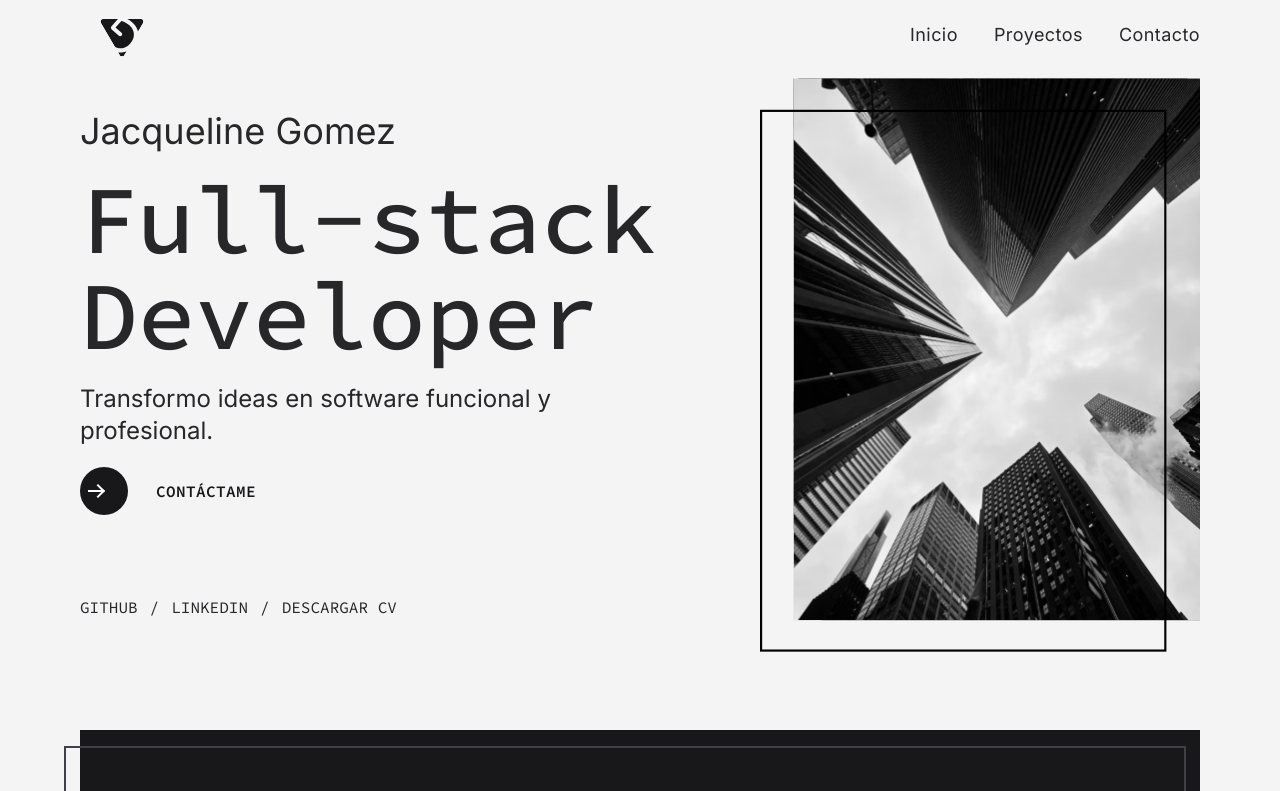
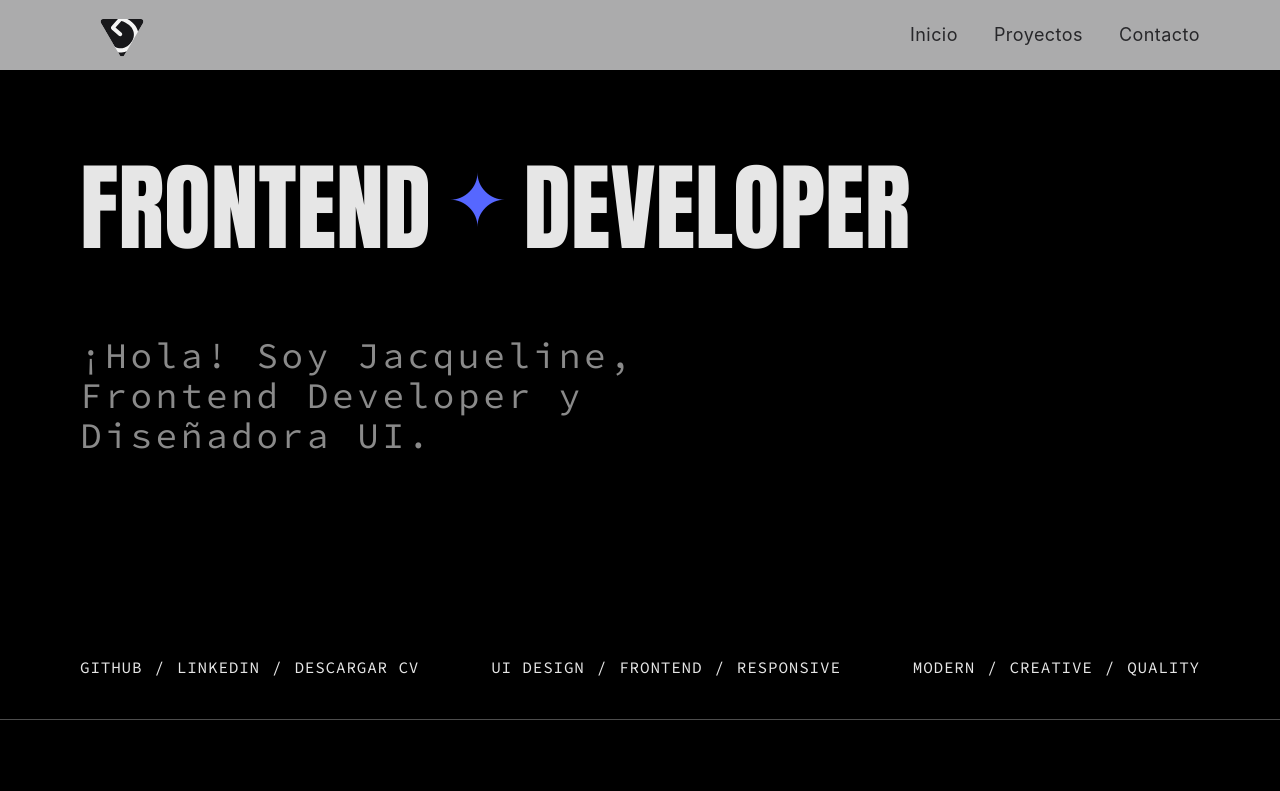
Before and after one commit to JaGo-1/react-portfolio, a React (Vite) app: page / in a window 1280 px wide. Shown: the top 791 px of the page. Built offline with nearby package versions, Linux system fonts and the light colour scheme.

Commit message:
style: update hero ui layout

```diff
--- a/package.json
+++ b/package.json
@@ -11,6 +11,7 @@
   },
   "dependencies": {
     "@tailwindcss/vite": "^4.1.12",
+    "framer-motion": "^12.23.12",
     "react": "^19.1.1",
     "react-dom": "^19.1.1",
     "react-icons": "^5.5.0",
--- a/src/App.css
+++ b/src/App.css
@@ -1,18 +1,42 @@
-/* Google Fonts */
-@import url("https://fonts.googleapis.com/css2?family=Inter:ital,opsz,wght@0,14..32,100..900;1,14..32,100..900&family=Source+Code+Pro:ital,wght@0,200..900;1,200..900&display=swap");
+/* =========================================================
+   GOOGLE FONTS
+   ========================================================= */
+@import url("https://fonts.googleapis.com/css2?family=Anton&family=Source+Code+Pro:ital,wght@0,200..900;1,200..900&display=swap");
 
-/* Tailwind */
+/* =========================================================
+   TAILWIND IMPORT
+   ========================================================= */
 @import "tailwindcss";
-html {
-  scroll-behavior: smooth;
-}
+
+/* =========================================================
+   VARIABLES DE DISEÑO (GUÍA DE ESTILOS)
+   ========================================================= */
 @theme {
+  /* ------------------------------
+     COLORES PRINCIPALES
+     ------------------------------ */
+  --color-text-primary: #e6e6e6;
+  --color-background: #000000;
+  --color-secondary: #5667ff;
+
+  /* ------------------------------
+     TIPOGRAFÍAS
+     ------------------------------ */
   --font-inter: "Inter", sans-serif;
   --font-srcpro: "Source Code Pro", monospace;
+  --font-anton-regular: "Anton", sans-serif;
 
+  --text-11xl: 200px;
+
+  /* ------------------------------
+     ANIMACIONES
+     ------------------------------ */
   --animate-pulse: pulse 1s ease-in-out 2;
 }
 
+/* =========================================================
+   KEYFRAMES
+   ========================================================= */
 @keyframes pulse {
   0%,
   100% {
@@ -22,3 +46,10 @@ html {
     opacity: 0.5;
   }
 }
+
+/* =========================================================
+   REGLAS GENERALES
+   ========================================================= */
+html {
+  scroll-behavior: smooth;
+}
--- a/src/pages/Home.jsx
+++ b/src/pages/Home.jsx
@@ -3,26 +3,23 @@ import { imgDes, cv } from "../assets";
 
 const Home = () => {
   return (
-    <section
-      className="bg-zinc-100 text-zinc-800 px-8 lg:px-20 flex justify-between"
-      style={{ height: "calc(100vh - 70px)" }}
-    >
-      <div className=" w-full text-center md:text-start flex flex-col items-center md:items-start justify-center">
-        <div className=" flex flex-col gap-5 mb-5">
-          <h3 className="font-inter text-xl md:text-2xl lg:text-3xl xl:text-4xl">
-            Jacqueline Gomez
-          </h3>
-          <h1 className="font-srcpro font-medium text-4xl md:text-5xl xl:text-8xl 2xl:text-9xl max-w-3xl">
-            Full-stack Developer
+    <section className="h-dvh bg-background text-text-primary  flex justify-between">
+      <div className="w-full text-center md:text-start flex flex-col gap-5 items-center md:items-start justify-between py-20">
+        <div className="h-full flex justify-center flex-col gap-10 mb-5 px-8 xl:px-20">
+          <h1 className="flex flex-col md:flex-row gap-4 font-anton-regular uppercase font-medium text-6xl md:text-5xl xl:text-8xl 2xl:text-11xl">
+            <span>Frontend</span>
+            <span className="text-secondary hidden md:inline text-2xl md:text-4xl xl:text-7xl 2xl:text-9xl leading-none">
+              ✦
+            </span>
+            <span>Developer</span>
           </h1>
-          <p className="font-inter md:text-xl xl:text-2xl md:max-w-xl max-w-2xl">
-            Transformo ideas en software funcional y profesional.
+          <p className="xl:mt-10 font-srcpro text-text-primary/60 md:text-xl xl:text-4xl md:max-w-2xl max-w-xl tracking-widest">
+            ¡Hola! Soy Jacqueline, Frontend Developer y Diseñadora UI.
           </p>
         </div>
-        <Button
-          text="Contáctame"
-          href="https://www.linkedin.com/in/jacquelineegomez22/"
-        />
+
+        <div className="w-full space-y-10">
+          <div className="flex justify-center md:justify-between w-full px-8 xl:px-20 tracking-wider">
             <div className="flex flex-wrap justify-center md:justify-start gap-3 font-srcpro uppercase mt-20">
               <a href="https://github.com/JaGo-1" target="_blank">
                 GitHub
@@ -39,13 +36,24 @@ const Home = () => {
                 Descargar CV
               </a>
             </div>
+            <div className="hidden md:flex flex-wrap justify-center md:justify-start gap-3 font-srcpro uppercase mt-20">
+              <p>UI Design</p>
+              <span>/</span>
+              <p>Frontend</p>
+              <span>/</span>
+              <p>Responsive</p>
             </div>
-
-      <img
-        src={imgDes}
-        alt="ilustracion"
-        className="hidden md:block w-60 lg:w-80 xl:w-110"
-      />
+            <div className="hidden xl:flex flex-wrap justify-center md:justify-start gap-3 font-srcpro uppercase mt-20">
+              <p>Modern</p>
+              <span>/</span>
+              <p>Creative</p>
+              <span>/</span>
+              <p>Quality</p>
+            </div>
+          </div>
+          <div class="w-full border-t border-white/30"></div>
+        </div>
+      </div>
     </section>
   );
 };
```
Also changed, not shown: 1 other file (tests, documents, lock files or other folders). Lines whose indentation alone changed are shown as unchanged.
